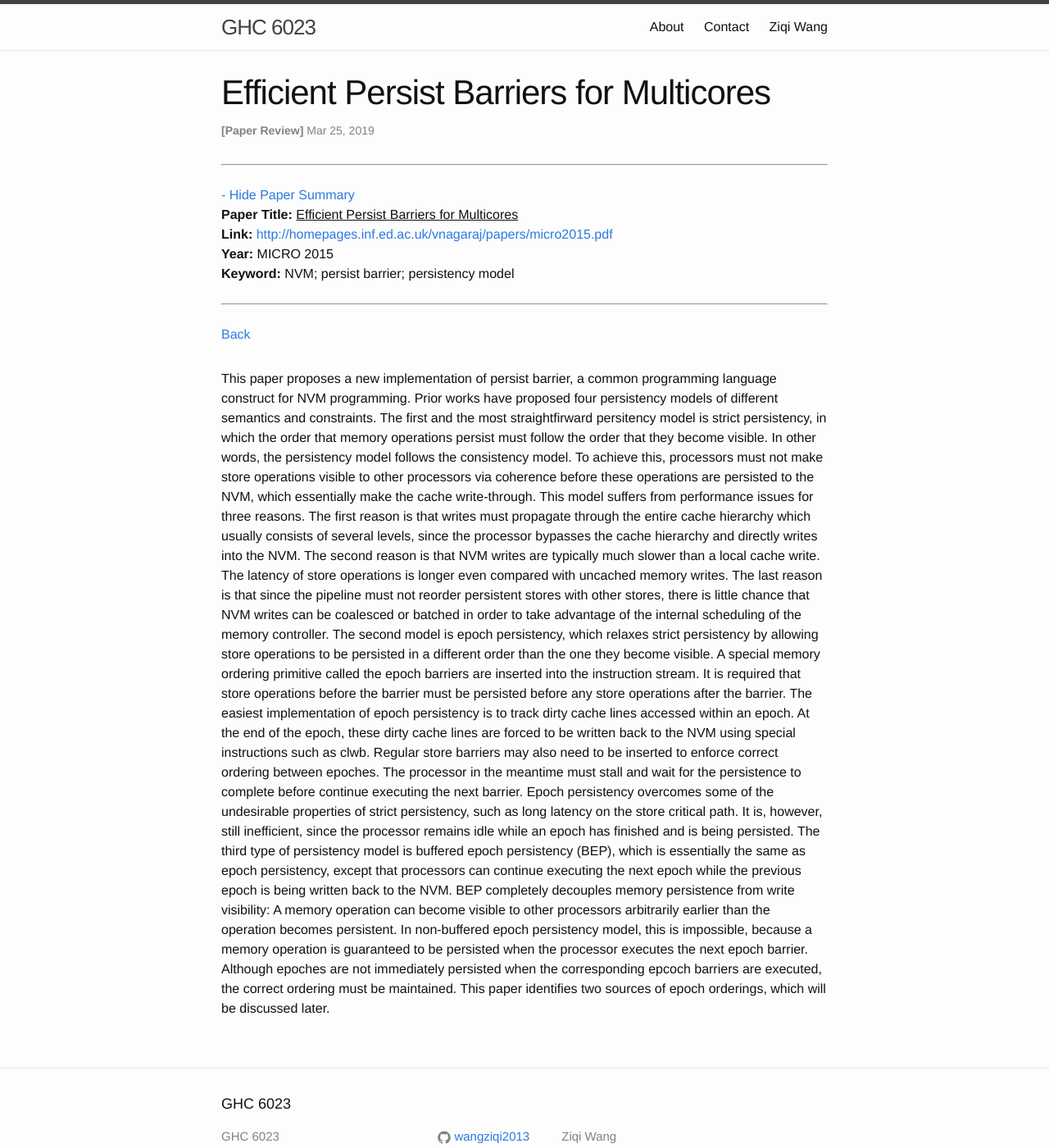
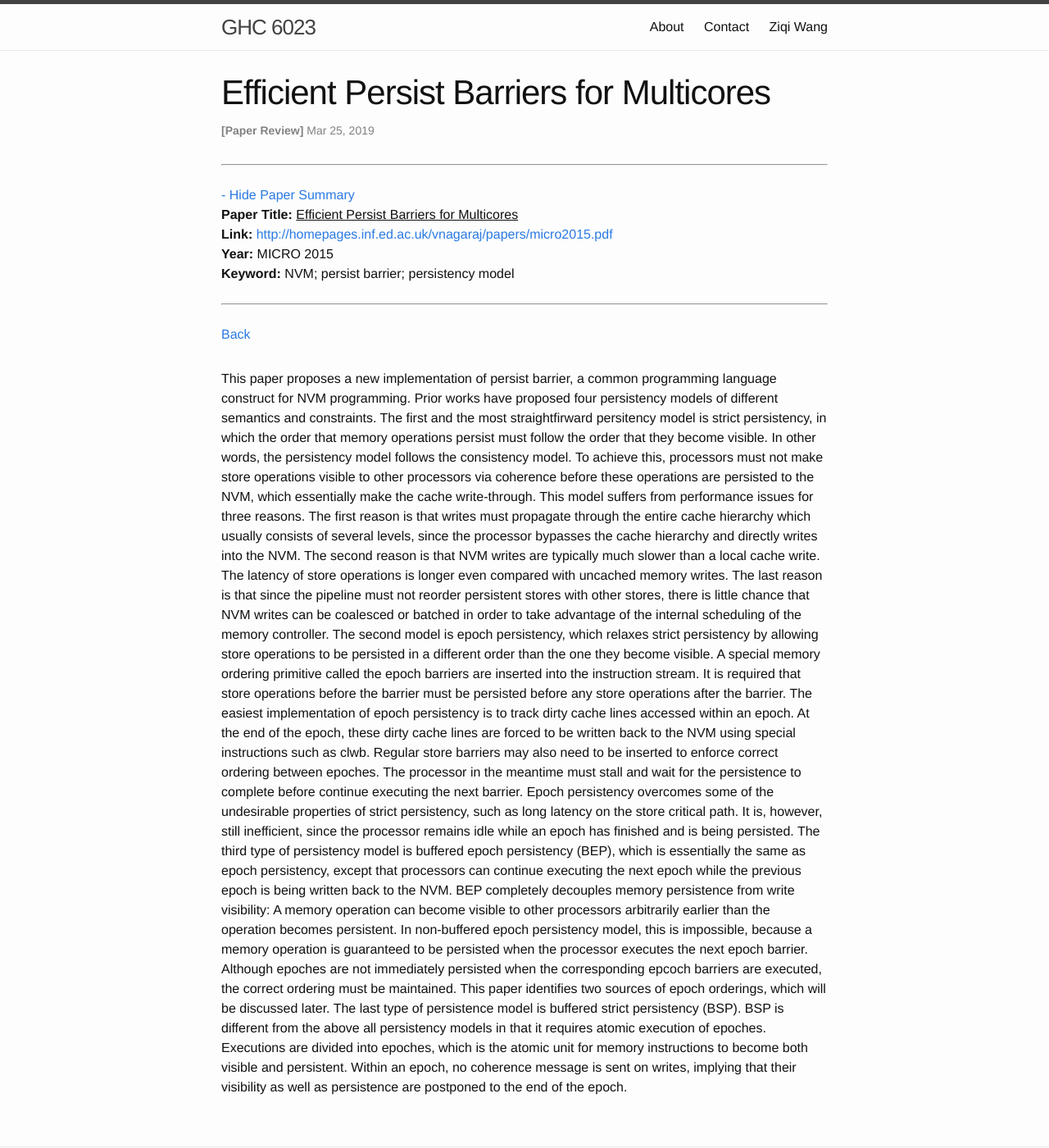
Before and after one commit to wangziqi2013/wangziqi2013.github.io, a Jekyll site: the page built from _posts/2019-03-24-efficient-persist-barriers-for-multicores.markdown, in a window 1280 px wide and 1400 px high. Shown: the whole window at 82% size. Built offline with Jekyll 4.4.1, drawn with Linux system fonts in a browser that asks for light colours.

Commit message:
Adding BSP

```diff
--- a/_posts/2019-03-24-efficient-persist-barriers-for-multicores.markdown
+++ b/_posts/2019-03-24-efficient-persist-barriers-for-multicores.markdown
@@ -39,4 +39,8 @@ decouples memory persistence from write visibility: A memory operation can becom
 earlier than the operation becomes persistent. In non-buffered epoch persistency model, this is impossible, because a memory
 operation is guaranteed to be persisted when the processor executes the next epoch barrier. Although epoches are not immediately
 persisted when the corresponding epcoch barriers are executed, the correct ordering must be maintained. This paper identifies two
-sources of epoch orderings, which will be discussed later.
+sources of epoch orderings, which will be discussed later. The last type of persistence model is buffered strict persistency (BSP).
+BSP is different from the above all persistency models in that it requires atomic execution of epoches. Executions are divided
+into epoches, which is the atomic unit for memory instructions to become both visible and persistent. Within an epoch, no
+coherence message is sent on writes, implying that their visibility as well as persistence are postponed to the end of the
+epoch.
```
